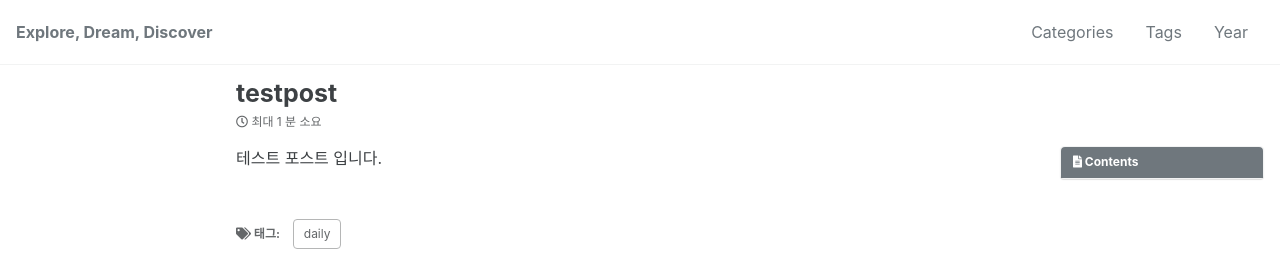
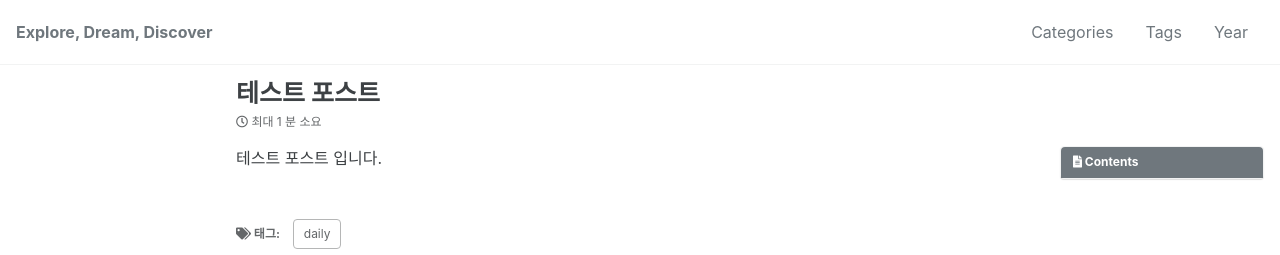
Before and after one commit to 0leaf/0leaf.github.com, a Jekyll site: the page built from _posts/daily/2022-08-20-테스트포스트.md, in a window 1280 px wide. Shown: the top 255 px of the page. Built offline with Jekyll 4.4.1, drawn with Linux system fonts in a browser that asks for light colours; cached includes are drawn as plain includes; comment, search, counter and statistics services are not loaded.

Commit message:
Updpate post

```diff
--- a/_posts/daily/2022-08-20-테스트포스트.md
+++ b/_posts/daily/2022-08-20-테스트포스트.md
@@ -1,5 +1,5 @@
 ---
-title: testpost
+title: 테스트 포스트
 layout: single
 author_profile: false
 read_time: true
```
